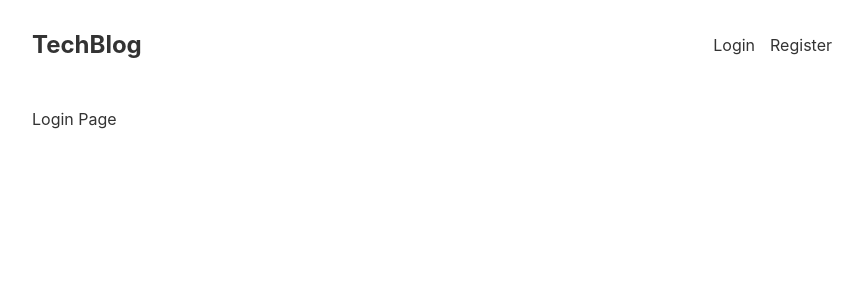
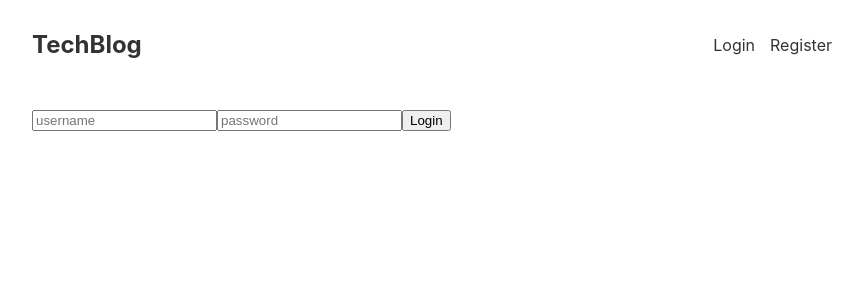
Before and after one commit to h-zhh/mern-techblog, a React (Create React App) app in the folder client/: page /login in a window 1280 px wide. Shown: the top 300 px of the page, without its empty margins (208-1071 px from the left). Built offline with nearby package versions, Linux system fonts and the light colour scheme.

Commit message:
Add form to login page

```diff
--- a/client/src/pages/LoginPage.js
+++ b/client/src/pages/LoginPage.js
@@ -1,3 +1,9 @@
 export default function LoginPage() {
-  return <div>Login Page</div>;
+  return (
+    <form action="">
+      <input type="text" placeholder="username" />
+      <input type="password" placeholder="password" />
+      <button>Login</button>
+    </form>
+  );
 }
```
